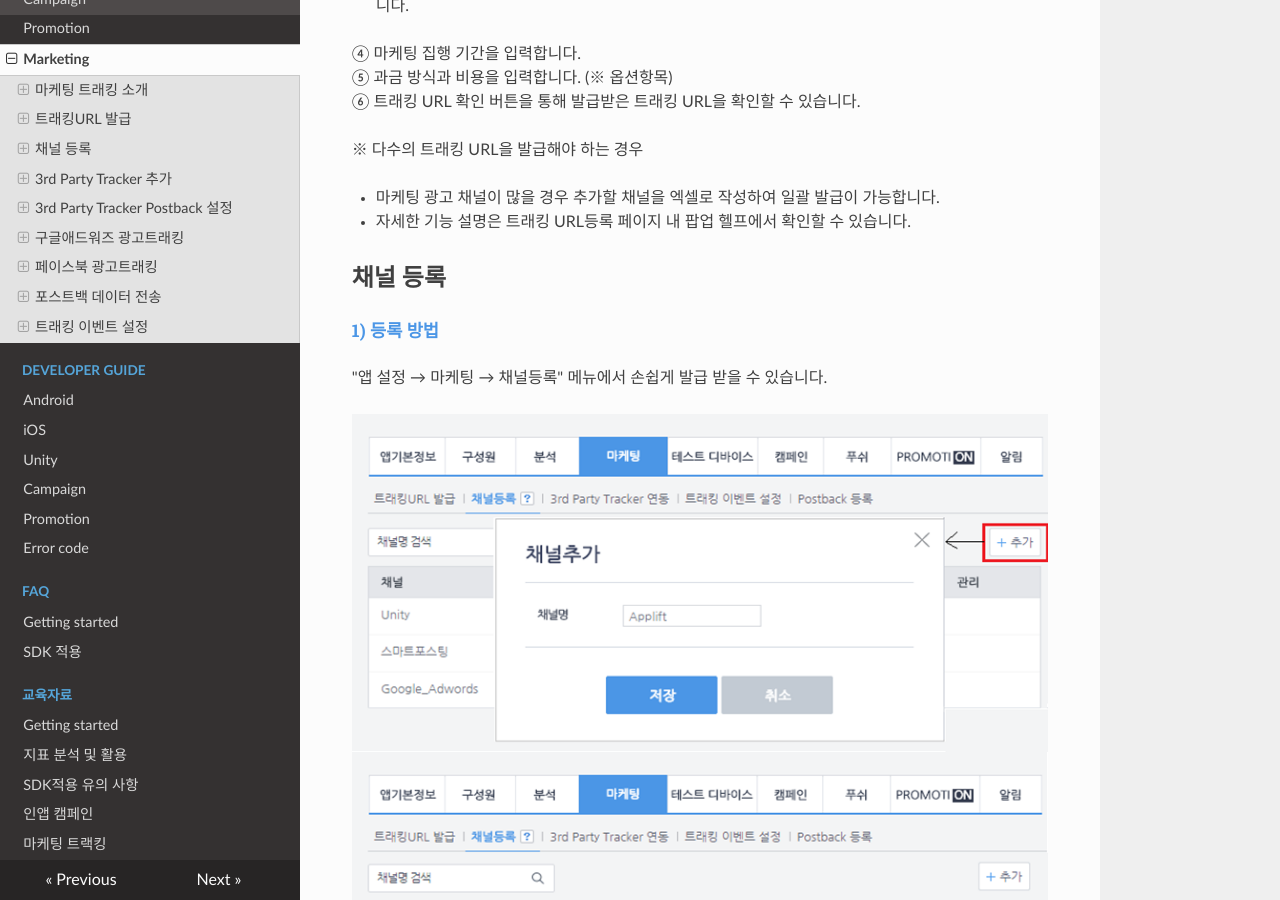
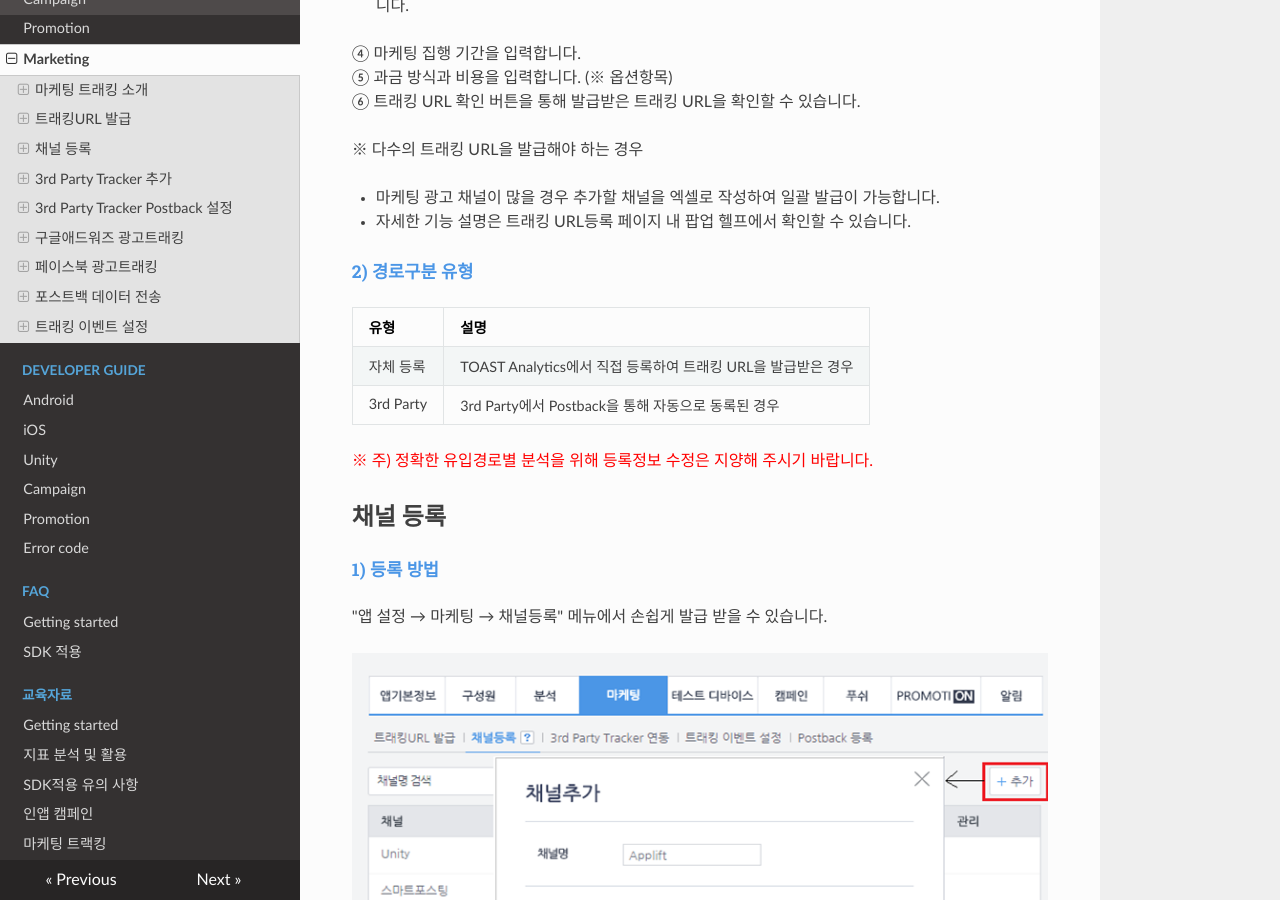
Before and after one commit to ToastAnalytics/ToastAnalytics, an MkDocs documentation site: the page built from docs/Developer/3. marketing Guide.md, in a window 1280 px wide and 900 px high, scrolled down 4108 px. Built offline with MkDocs 1.6.1, drawn with Linux system fonts in a browser that asks for light colours; nearby versions of some CDN libraries; old or Windows-style settings are respelled for this version of MkDocs.

Commit message:
3. marketing Guide_hr

```diff
--- a/docs/Developer/3. marketing Guide.md
+++ b/docs/Developer/3. marketing Guide.md
@@ -88,6 +88,15 @@
 
 - 마케팅 광고 채널이 많을 경우 추가할 채널을 엑셀로 작성하여 일괄 발급이 가능합니다.
 - 자세한 기능 설명은 트래킹 URL등록 페이지 내 팝업 헬프에서 확인할 수 있습니다.
+
+##### <Span style="color:#4B96E6">2) 경로구분 유형 </span>
+|유형|설명|
+|:---|:---|
+|자체 등록|TOAST Analytics에서 직접 등록하여 트래킹 URL을 발급받은 경우|
+|3rd Party|3rd Party에서 Postback을 통해 자동으로 동록된 경우|
+
+<Span style="color:#FF0000">※ 주) 정확한 유입경로별 분석을 위해 등록정보 수정은 지양해 주시기 바랍니다.</span>
+
 
 
 ## 채널 등록
```
